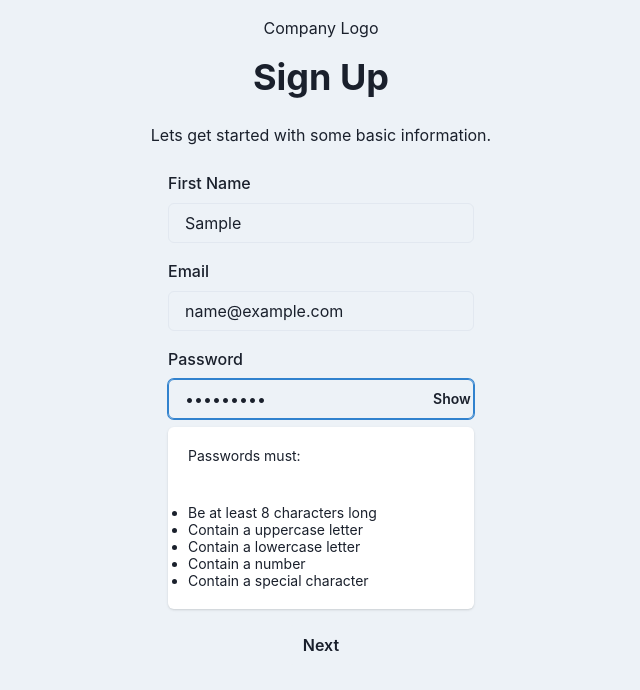
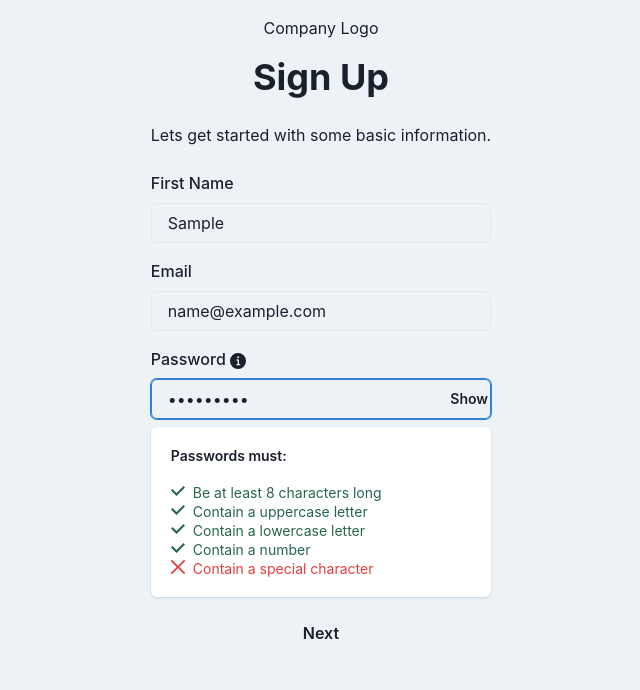
Before and after one commit to upgrade/frontend-challenge, a React (Create React App) app: page / in a window 1280 px wide. Both pictures are taken after typing "Sample", "name@example.com", "Sample123" into the empty fields and a click on the button "Next". Shown: the top 690 px of the page, without its empty margins (319-959 px from the left). Built offline with nearby package versions, Linux system fonts and the light colour scheme.

Commit message:
updated password validation

```diff
--- a/package.json
+++ b/package.json
@@ -3,6 +3,7 @@
   "version": "0.1.0",
   "private": true,
   "dependencies": {
+    "@chakra-ui/icons": "^2.0.14",
     "@chakra-ui/react": "^2.4.4",
     "@emotion/react": "^11.10.5",
     "@emotion/styled": "^11.10.5",
--- /dev/null
+++ b/src/components/SignUpStart/PasswordValidationList.tsx
@@ -0,0 +1,82 @@
+import React from "react";
+import {
+  Card,
+  CardHeader,
+  CardBody,
+  Text,
+  List,
+  ListItem,
+  ListIcon,
+} from "@chakra-ui/react";
+import { CheckIcon, CloseIcon } from "@chakra-ui/icons";
+import { FieldErrorsImpl } from "react-hook-form";
+import { SignUpStartInputs } from "src/views/SignUpStart";
+
+interface PasswordValidationListItemProps {
+  isError: boolean;
+  children: React.ReactNode;
+}
+
+const PasswordValidationListItem: React.FC<PasswordValidationListItemProps> = ({
+  isError,
+  children,
+}) => {
+  return (
+    <ListItem color={isError ? "red.500" : "green.700"} display="flex">
+      {isError ? <ListIcon as={CloseIcon} /> : <ListIcon as={CheckIcon} />}
+      {children}
+    </ListItem>
+  );
+};
+
+interface PasswordValidationListProps {
+  errors: FieldErrorsImpl<SignUpStartInputs>;
+}
+
+const PasswordValidationList: React.FC<PasswordValidationListProps> = ({
+  errors,
+}) => {
+  return (
+    <Card width="100%">
+      <CardHeader>
+        <Text fontWeight={600} as="label">Passwords must:</Text>
+      </CardHeader>
+      <CardBody pt={0}>
+        <List spacing={0.5}>
+          <PasswordValidationListItem
+            isError={
+              !!(
+                errors.password?.types?.minLength ||
+                errors.password?.types?.required
+              )
+            }
+          >
+            Be at least 8 characters long
+          </PasswordValidationListItem>
+          <PasswordValidationListItem
+            isError={!!errors.password?.types?.passwordUppercase}
+          >
+            Contain a uppercase letter
+          </PasswordValidationListItem>
+          <PasswordValidationListItem
+            isError={!!errors.password?.types?.passwordLowercase}
+          >
+            Contain a lowercase letter
+          </PasswordValidationListItem>
+          <PasswordValidationListItem
+            isError={!!errors.password?.types?.passwordNumber}
+          >
+            Contain a number
+          </PasswordValidationListItem>
+          <PasswordValidationListItem
+            isError={!!errors.password?.types?.passwordSpecial}
+          >
+            Contain a special character
+          </PasswordValidationListItem>
+        </List>
+      </CardBody>
+    </Card>
+  );
+};
+
+export default PasswordValidationList;
--- a/src/views/SignUpStart.tsx
+++ b/src/views/SignUpStart.tsx
@@ -6,23 +6,32 @@ import {
   FormLabel,
   FormControl,
   Input,
-  FormHelperText,
   HStack,
   Button,
-  FormErrorIcon,
   FormErrorMessage,
   InputRightElement,
   InputGroup,
-  Card,
-  CardHeader,
-  CardBody,
+  Popover,
+  PopoverArrow,
+  PopoverContent,
+  PopoverCloseButton,
+  PopoverHeader,
+  PopoverBody,
+  IconButton,
+  useDisclosure,
+  PopoverAnchor,
+  List,
+  ListItem,
+  Icon,
 } from "@chakra-ui/react";
+import { InfoIcon } from "@chakra-ui/icons";
 import React, { useState } from "react";
 import { useNavigate } from "react-router-dom";
 import { useSignUpState } from "../contexts/signUpStateContext";
 import { useForm, SubmitHandler } from "react-hook-form";
+import PasswordValidationList from "../components/SignUpStart/PasswordValidationList";
 
-interface SignUpStartInputs {
+export interface SignUpStartInputs {
   firstName: string;
   email: string;
   password: string;
@@ -31,6 +40,7 @@ interface SignUpStartInputs {
 const SignUpStart: React.FC = () => {
   const navigate = useNavigate();
   const [showPassword, setShowPassword] = useState(false);
+  const { isOpen, onToggle, onClose } = useDisclosure();
   const { signUpState, setSignUpState } = useSignUpState();
   const {
     register,
@@ -45,9 +55,6 @@ const SignUpStart: React.FC = () => {
     /[~`! @#$%^&*()_\-+={[}\]|\:;"'<,>.?/]/.test(input);
 
   const onSubmit: SubmitHandler<SignUpStartInputs> = (data) => {
-    // confirm validation
-    console.log(data);
-
     setSignUpState({
       ...signUpState,
       firstName: data.firstName,
@@ -62,7 +69,7 @@ const SignUpStart: React.FC = () => {
       <VStack spacing={6}>
         <Heading as="h1">Sign Up</Heading>
         <Text>Lets get started with some basic information.</Text>
-        <form onSubmit={handleSubmit(onSubmit)}>
+        <Box as="form" width="100%" onSubmit={handleSubmit(onSubmit)}>
           <VStack spacing={4}>
             <FormControl isInvalid={!!errors.firstName}>
               <FormLabel>First Name</FormLabel>
@@ -82,7 +89,34 @@ const SignUpStart: React.FC = () => {
               )}
             </FormControl>
             <FormControl isInvalid={!!errors.password}>
-              <FormLabel>Password</FormLabel>
+              <FormLabel>
+                Password{" "}
+                <Popover isOpen={isOpen} onClose={onClose} placement="auto">
+                  <PopoverAnchor>
+                    <IconButton
+                      onClick={onToggle}
+                      aria-label="Show password requirements"
+                      height="auto"
+                      minW="initial"
+                      icon={<InfoIcon />}
+                    />
+                  </PopoverAnchor>
+                  <PopoverContent>
+                    <PopoverArrow />
+                    <PopoverCloseButton />
+                    <PopoverHeader>Passwords must:</PopoverHeader>
+                    <PopoverBody>
+                      <List>
+                        <ListItem>Be at least 8 characters long</ListItem>
+                        <ListItem>Contain a uppercase letter</ListItem>
+                        <ListItem>Contain a lowercase letter</ListItem>
+                        <ListItem>Contain a number</ListItem>
+                        <ListItem>Contain a special character</ListItem>
+                      </List>
+                    </PopoverBody>
+                  </PopoverContent>
+                </Popover>
+              </FormLabel>
               <InputGroup>
                 <Input
                   type={showPassword ? "text" : "password"}
@@ -109,20 +143,7 @@ const SignUpStart: React.FC = () => {
                 </InputRightElement>
               </InputGroup>
               <FormErrorMessage>
-                <Card width="100%">
-                  <CardHeader>
-                    <Text as="label">Passwords must:</Text>
-                  </CardHeader>
-                  <CardBody>
-                    <ul>
-                      <li>Be at least 8 characters long</li>
-                      <li>Contain a uppercase letter</li>
-                      <li>Contain a lowercase letter</li>
-                      <li>Contain a number</li>
-                      <li>Contain a special character</li>
-                    </ul>
-                  </CardBody>
-                </Card>
+                <PasswordValidationList errors={errors} />
               </FormErrorMessage>
             </FormControl>
             <HStack>
@@ -131,7 +152,7 @@ const SignUpStart: React.FC = () => {
               </Button>
             </HStack>
           </VStack>
-        </form>
+        </Box>
       </VStack>
     </Box>
   );
--- a/tsconfig.json
+++ b/tsconfig.json
@@ -14,7 +14,8 @@
     "resolveJsonModule": true,
     "isolatedModules": true,
     "noEmit": true,
-    "jsx": "react-jsx"
+    "jsx": "react-jsx",
+    "baseUrl": "."
   },
   "include": ["src"]
 }
```
Also changed, not shown: 2 other files (tests, documents, lock files or other folders).
